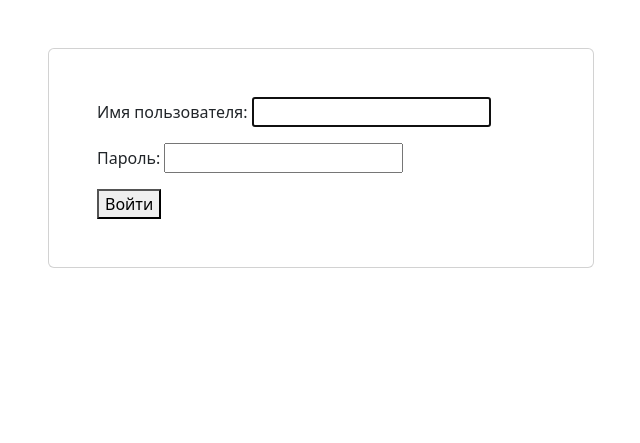
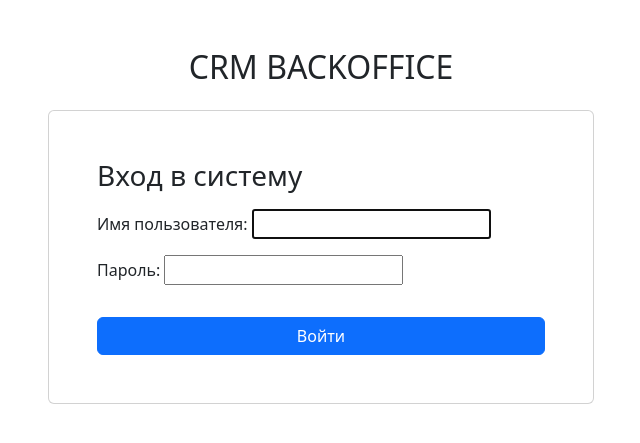
Before and after one commit to VladimirChukavin/skillbox_crm_system, a Django app: page /login/ in a window 1280 px wide. Shown: the top 443 px of the page, without its empty margins (319-959 px from the left). Run offline with Django 5.2, Linux system fonts and the light colour scheme.

Commit message:
Внес некоторые исправления в шаблон.

```diff
--- a/crm_system/templates/registration/login.html
+++ b/crm_system/templates/registration/login.html
@@ -1,5 +1,5 @@
 <!DOCTYPE html>
-<html lang="en">
+<html lang="ru">
 <head>
     <meta charset="UTF-8">
     <title>Авторизация</title>
@@ -10,11 +10,13 @@
 <div class="container mt-5">
     <div class="row d-flex justify-content-center">
         <div class="col-md-6">
+            <h2 class="text-center mb-4">CRM BACKOFFICE</h2>
             <div class="card px-5 py-5" id="form1">
+                <h3 class="mb-3">Вход в систему</h3>
                 <form method="post">
                   {% csrf_token %}
                   {{ form.as_p }}
-                  <button type="submit">Войти</button>
+                  <button type="submit" class="btn btn-primary w-100 mt-3">Войти</button>
                 </form>
             </div>
         </div>
```
